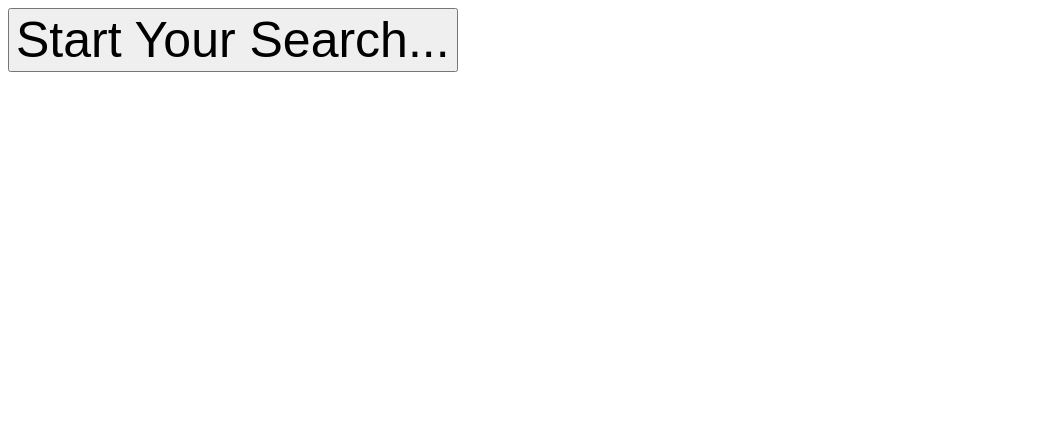
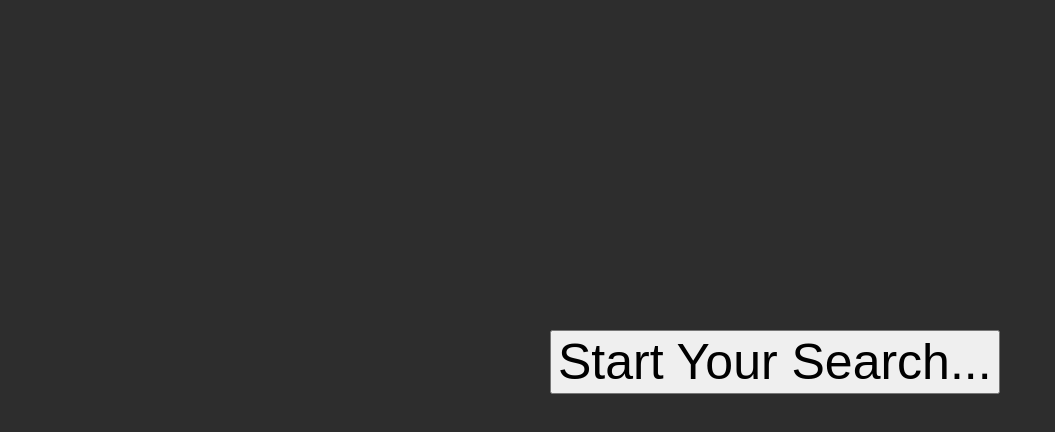
Before and after one commit to cheyschwartz/MostWanted_JavaScript, a plain HTML site: page index.html in a window 1280 px wide. Shown: the whole page, without its empty margins (0-1055 px from the left). Drawn offline with Linux system fonts and the light colour scheme.

Commit message:
Added styling to the background and button

```diff
--- a/index.html
+++ b/index.html
@@ -6,8 +6,8 @@
     <meta name="viewport" content="width=device-width, initial-scale=1.0">
     <title>Most Wanted</title>
 </head>
-<body>
-    <button onClick="app(data)" style="font-size: 50px">Start Your Search...</button>
+<body style="background-color:rgb(45, 45, 45)">
+    <button onClick="app(data)" style="font-size: 50px; position: absolute; left: 550px; top: 330px;">Start Your Search...</button>
     <script src="data.js"></script>
     <script src="app.js"></script>
 </body>
```
